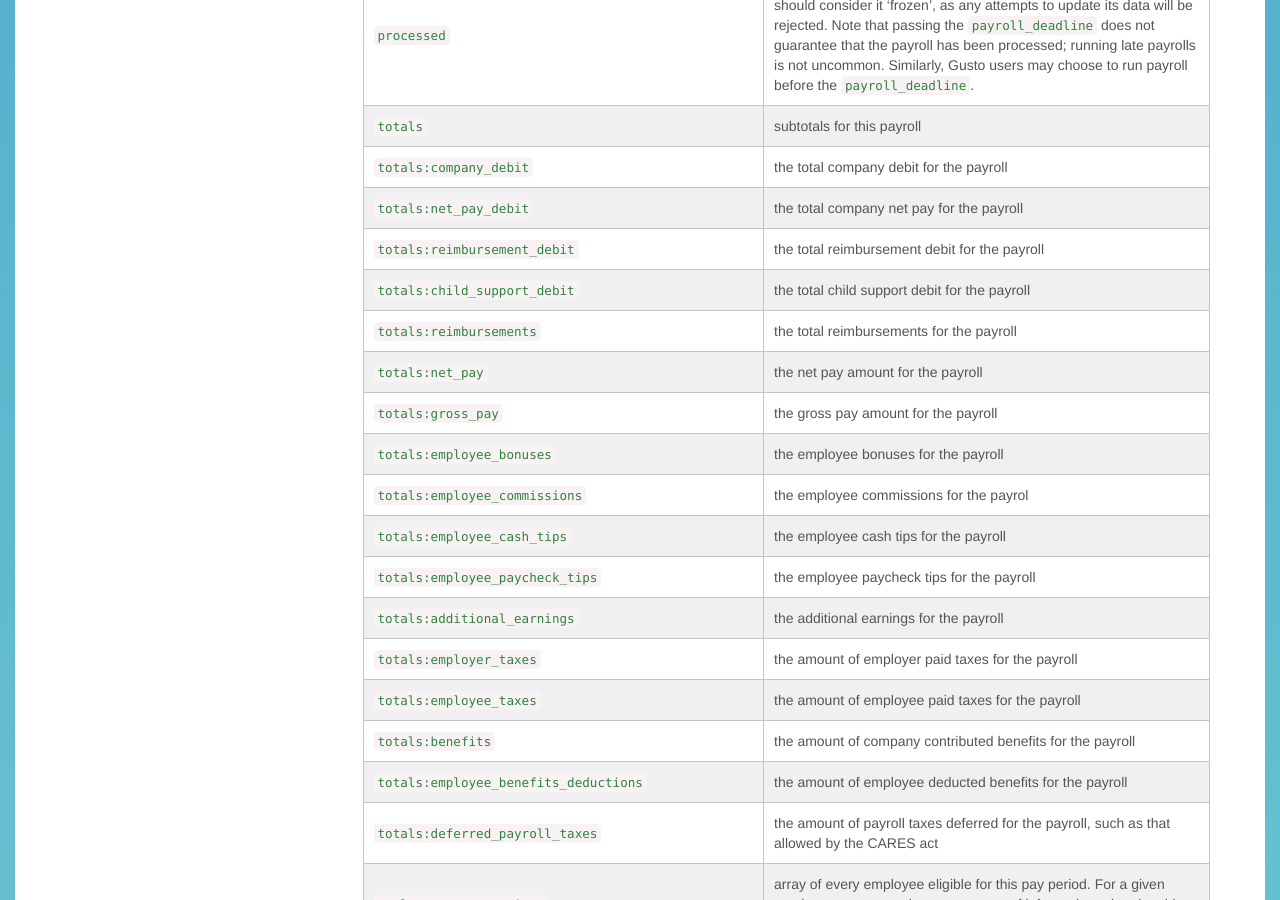
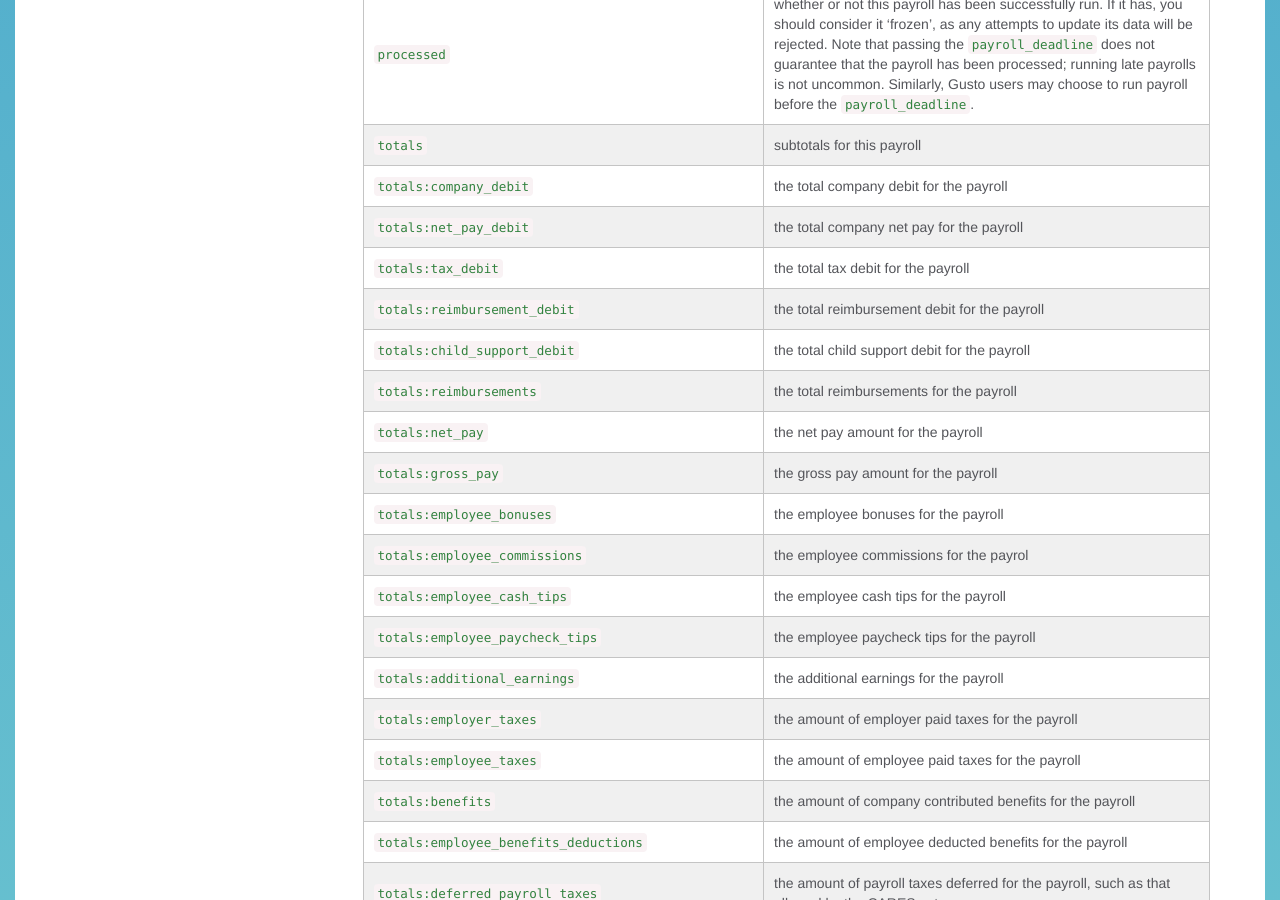
Before and after one commit to Gusto/gusto.github.io, a Jekyll site: the page built from _posts/2013-08-10-payrolls.markdown, in a window 1280 px wide and 900 px high, scrolled down 3418 px. Built offline with Jekyll 4.4.1, drawn with Linux system fonts in a browser that asks for light colours; some of the changed text lies outside the part shown.

Commit message:
Add payroll totals tax_debit documentation

```diff
--- a/_posts/2013-08-10-payrolls.markdown
+++ b/_posts/2013-08-10-payrolls.markdown
@@ -33,6 +33,7 @@ layout: sidebar
     "totals": {
       "company_debit": "2791.25",
       "net_pay_debit": "1953.31",
+      "tax_debit": "157.00",
       "reimbursement_debit": "0.00",
       "child_support_debit": "0.00",
       "reimbursements": "0.00",
@@ -168,6 +169,7 @@ layout: sidebar
 | `totals`                  | subtotals for this payroll
 | `totals:company_debit`    | the total company debit for the payroll
 | `totals:net_pay_debit`    | the total company net pay for the payroll
+| `totals:tax_debit`        | the total tax debit for the payroll
 | `totals:reimbursement_debit` | the total reimbursement debit for the payroll
 | `totals:child_support_debit` | the total child support debit for the payroll
 | `totals:reimbursements`   | the total reimbursements for the payroll
@@ -257,6 +259,7 @@ You may provide all, none, or any combination of them to scope the returned data
   "totals": {
     "company_debit": "2791.25",
     "net_pay_debit": "1953.31",
+    "tax_debit": "157.00",
     "reimbursement_debit": "0.00",
     "child_support_debit": "0.00",
     "reimbursements": "0.00",
@@ -391,6 +394,7 @@ You may provide all, none, or any combination of them to scope the returned data
 | `totals`                  | subtotals for this payroll
 | `totals:company_debit`    | the total company debit for the payroll
 | `totals:net_pay_debit`    | the total company net pay for the payroll
+| `totals:tax_debit`        | the total tax debit for the payroll
 | `totals:reimbursement_debit` | the total reimbursement debit for the payroll
 | `totals:child_support_debit` | the total child support debit for the payroll
 | `totals:reimbursements`   | the total reimbursements for the payroll
```
